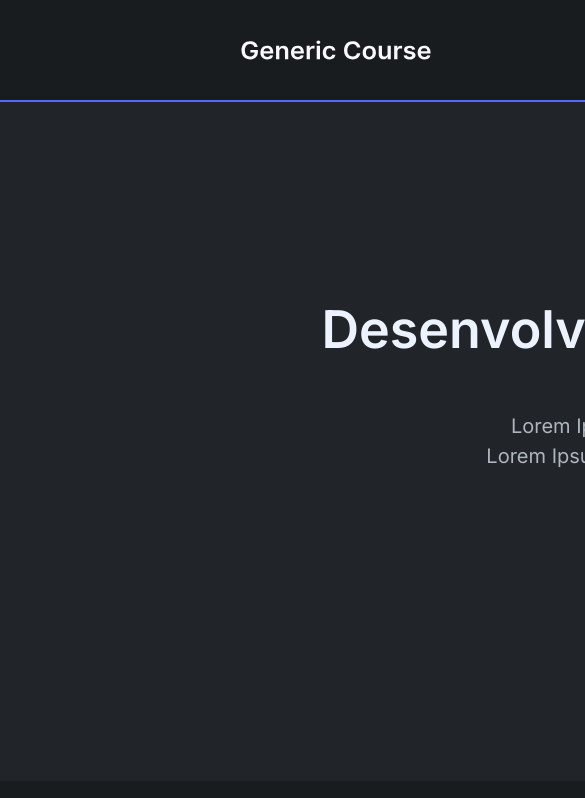
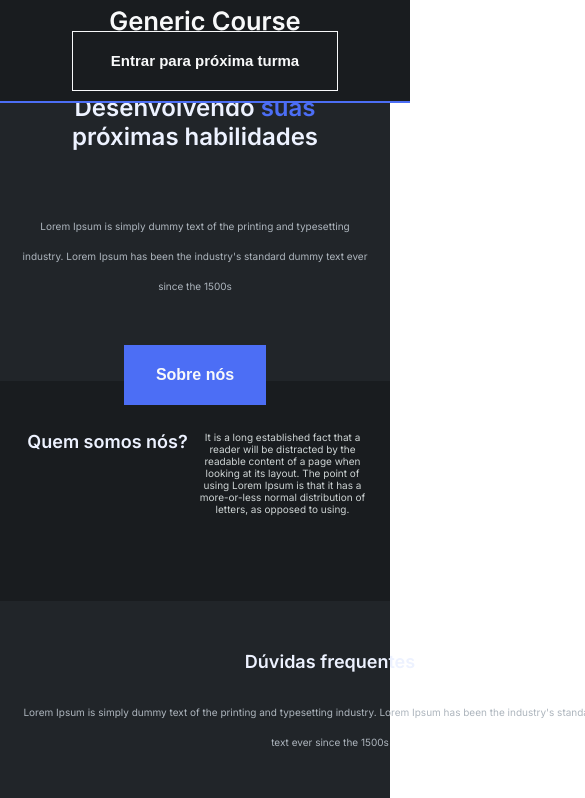
Before and after one commit to rickzeppelin/m2-site-institucional-generico-rickzeppelin, a plain HTML site: page index.html in a window 390 px wide. Shown: the top 798 px of the page, 585 px wide, since content can reach past the window. Drawn offline with Linux system fonts and the light colour scheme.

Commit message:
Update index.css
Tarefa 5 concluída.

```diff
--- a/src/styles/index.css
+++ b/src/styles/index.css
@@ -308,3 +308,114 @@ h3 {
     z-index: 999;
     display: none;
 }
+
+/* Tablet Landscape (1024px) */
+@media (max-width: 1024px) {
+    body {
+        width: 100%;
+    }
+
+    .topbar {
+        width: 100%;
+        padding: 0 100px;
+    }
+
+    .section-banner, .section-about, .section-faq, .section-comments {
+        padding: 150px 100px;
+    }
+
+    h1 {
+        font-size: 42px;
+        width: 90%;
+        text-align: center;
+    }
+
+    .section-banner--text, .section-about--text, .section-faq--text, .section-comments--text {
+        width: 100%;
+    }
+}
+
+/* Tablet Portrait (768px) */
+@media (max-width: 768px) {
+    .topbar {
+        flex-direction: column;
+        height: auto;
+        padding: 20px;
+    }
+
+    .section-banner, .section-about, .section-faq, .section-comments {
+        padding: 100px 50px;
+    }
+
+    h1 {
+        font-size: 30px;
+        width: 100%;
+        text-align: center;
+    }
+
+    h2 {
+        font-size: 24px;
+        width: 100%;
+        text-align: center;
+    }
+
+    h3 {
+        font-size: 18px;
+        width: 100%;
+        text-align: center;
+    }
+
+    .section-banner--text, .section-about--text, .section-faq--text, .section-comments--text {
+        font-size: 12px;
+    }
+
+    .section-comments--container {
+        flex-direction: column;
+    }
+}
+
+/* Mobile (425px) */
+@media (max-width: 425px) {
+    .topbar {
+        flex-direction: column;
+        height: auto;
+        padding: 10px;
+        align-items: center;
+    }
+
+    .section-banner, .section-about, .section-faq, .section-comments {
+        padding: 50px 20px;
+    }
+
+    h1 {
+        font-size: 24px;
+        line-height: 1.2;
+    }
+
+    h2 {
+        font-size: 18px;
+    }
+
+    h3 {
+        font-size: 14px;
+    }
+
+    .section-banner--text, .section-about--text, .section-faq--text, .section-comments--text {
+        font-size: 10px;
+        text-align: center;
+    }
+
+    .section-comments--container {
+        flex-direction: column;
+    }
+
+    .modal {
+        width: 90%;
+        left: 5%;
+        padding: 20px;
+    }
+
+    .modal-input, .modal-button {
+        width: 100%;
+    }
+}
```
